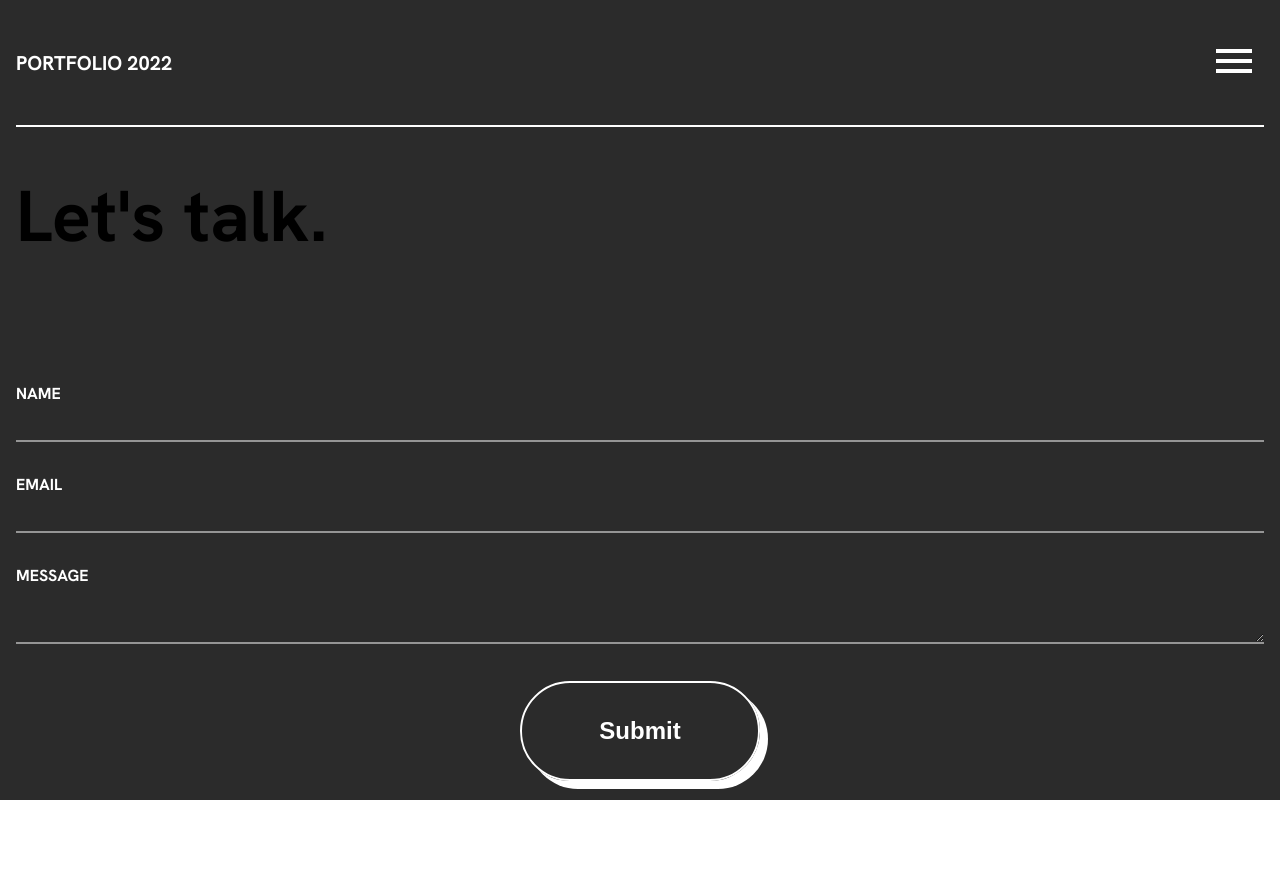
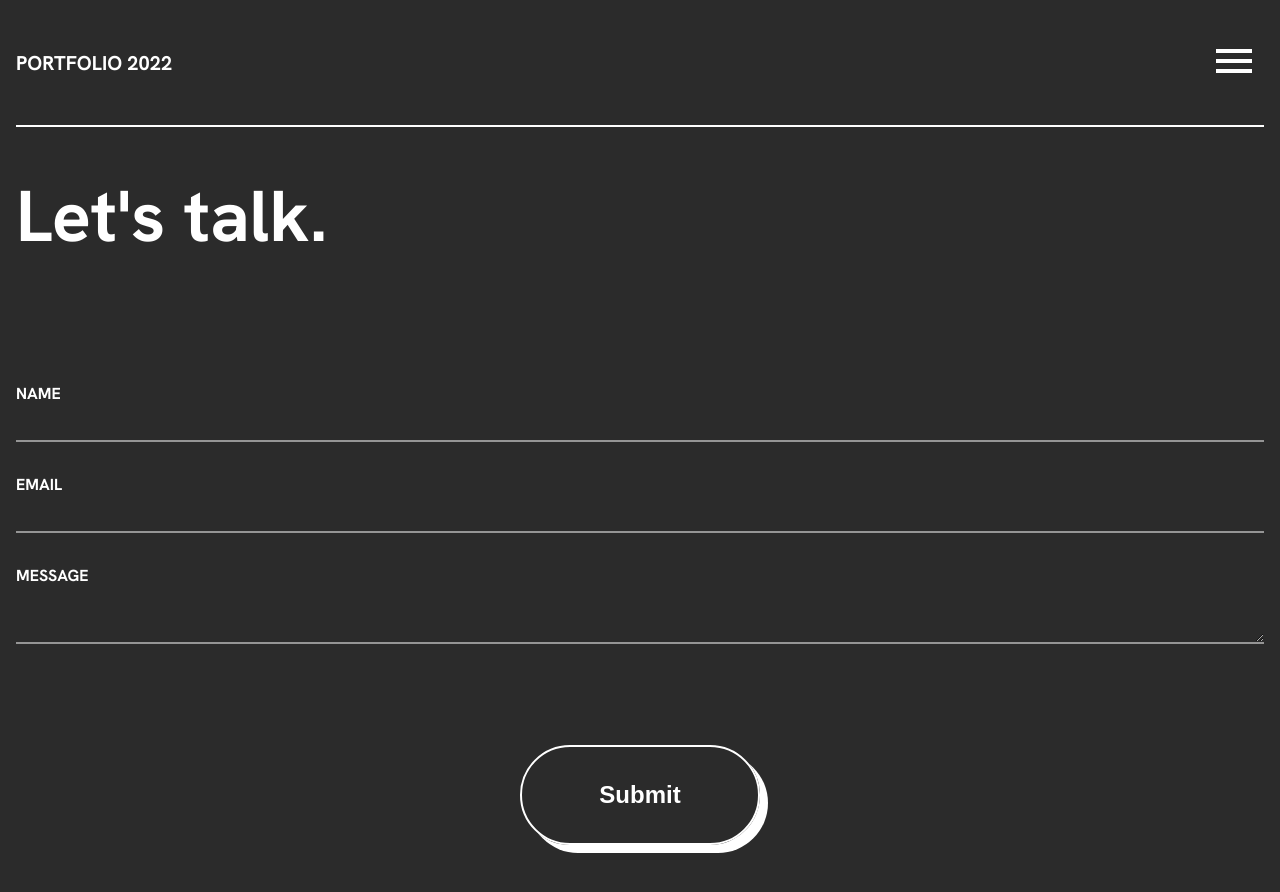
Before and after one commit to rizqyhbb/my-portfolio, a Next.js app: page /contact in a window 1280 px wide. Shown: the top 892 px of the page. Before the commit the page ends 800 px from the top, so only its background shows below. Built offline with nearby package versions, Linux system fonts and the light colour scheme.

Commit message:
Fix text error and max height

```diff
--- a/src/components/button/Button.module.css
+++ b/src/components/button/Button.module.css
@@ -10,3 +10,7 @@
   border-radius: 999px;
   box-shadow: 8px 8px 0px #ffffff;
 }
+
+.container > button:active {
+  transform: translateY(2px);
+}
--- a/src/components/navbar/Navbar.module.css
+++ b/src/components/navbar/Navbar.module.css
@@ -77,7 +77,7 @@
 }
 
 .link {
-  font-size: 72px;
+  font-size: 64px;
   font-weight: bold;
   color: inherit;
 }
--- a/src/components/title/index.tsx
+++ b/src/components/title/index.tsx
@@ -8,7 +8,7 @@ interface ITitle {
 }
 const Title = ({ title, subtitle, dark }: ITitle) => {
   return (
-    <div className={`${styles.bannerContainer} ${dark && styles.bannerContainerDark}`}>
+    <div className={`${styles.bannerContainer} ${dark && styles.dark}`}>
       <div className={styles.blocker}></div>
       <h1 className={styles.title}>{title}</h1>
       <br />
--- a/src/styles/Contact.module.css
+++ b/src/styles/Contact.module.css
@@ -14,4 +14,5 @@
 
 .submit {
   text-align: center;
+  padding: 64px 0;
 }
--- a/src/styles/Work.module.css
+++ b/src/styles/Work.module.css
@@ -1,7 +1,6 @@
 .container {
   background-color: var(--dark);
   color: white;
-  padding-left: 16px;
   min-height: 100vh;
   min-height: calc(var(--vh) * 100);
 }
@@ -21,6 +20,7 @@
   padding-bottom: 60px;
   opacity: 1;
   animation: fadeIn 2s;
+  padding-left: 16px;
 }
 
 @keyframes fadeIn {
```
